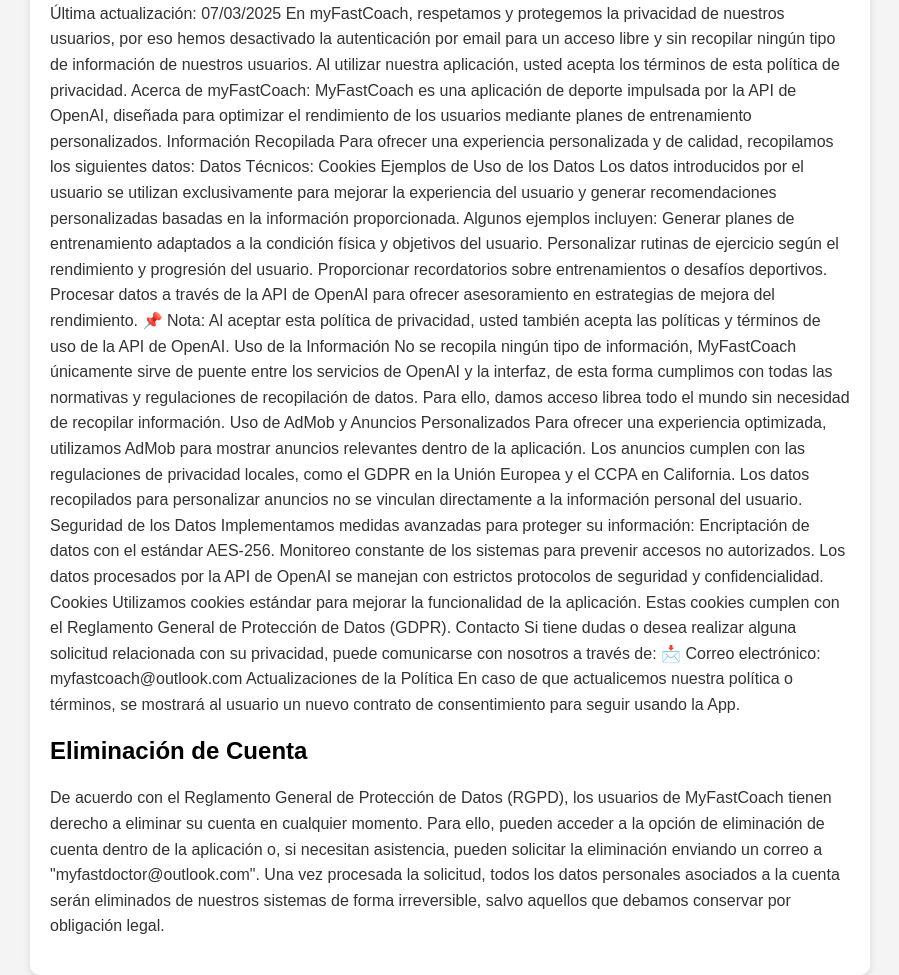
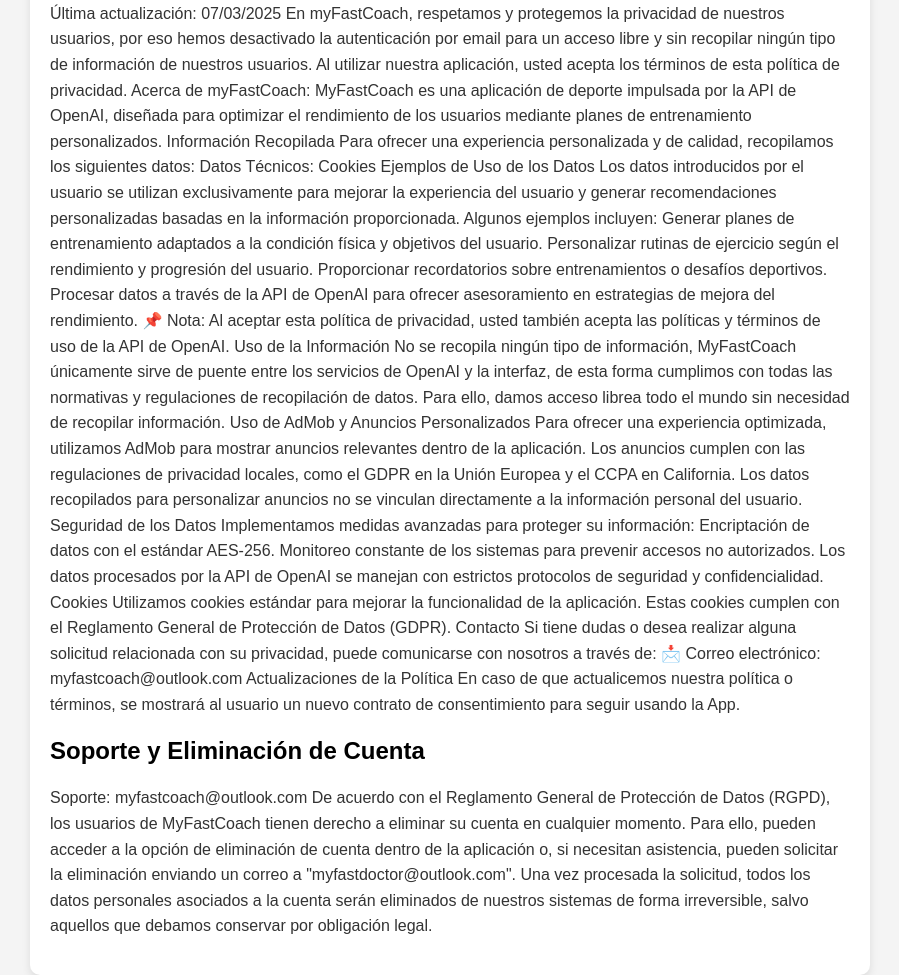
Before and after one commit to sitozeta/myfastcoachpolicies.github.io, a plain HTML site: page index.html in a window 1280 px wide. Shown: the part 99-1074 px from the top of the page, without its empty margins (190-1089 px from the left). Drawn offline with Linux system fonts and the light colour scheme.

Commit message:
Update index.html

```diff
--- a/index.html
+++ b/index.html
@@ -3,7 +3,7 @@
 <head>
     <meta charset="UTF-8">
     <meta name="viewport" content="width=device-width, initial-scale=1.0">
-    <title>Política de Privacidad - MyFastCoach</title>
+    <title> Política de Privacidad y soporte - MyFastCoach</title>
     <style>
         body {
             font-family: Arial, sans-serif;
@@ -85,8 +85,10 @@ Si tiene dudas o desea realizar alguna solicitud relacionada con su privacidad,
 Actualizaciones de la Política
 En caso de que actualicemos nuestra política o términos, se mostrará al usuario un nuevo contrato de consentimiento para seguir usando la App.</p>
 
-        <h2>Eliminación de Cuenta</h2>
+        <h2>Soporte y Eliminación de Cuenta</h2>
         <p>
+            Soporte: myfastcoach@outlook.com
+
             De acuerdo con el Reglamento General de Protección de Datos (RGPD), los usuarios de MyFastCoach tienen derecho a eliminar su cuenta en cualquier momento.
             Para ello, pueden acceder a la opción de eliminación de cuenta dentro de la aplicación o, si necesitan asistencia, pueden solicitar la eliminación enviando un correo a
             "myfastdoctor@outlook.com". Una vez procesada la solicitud, todos los datos personales asociados a la cuenta serán eliminados de
```
